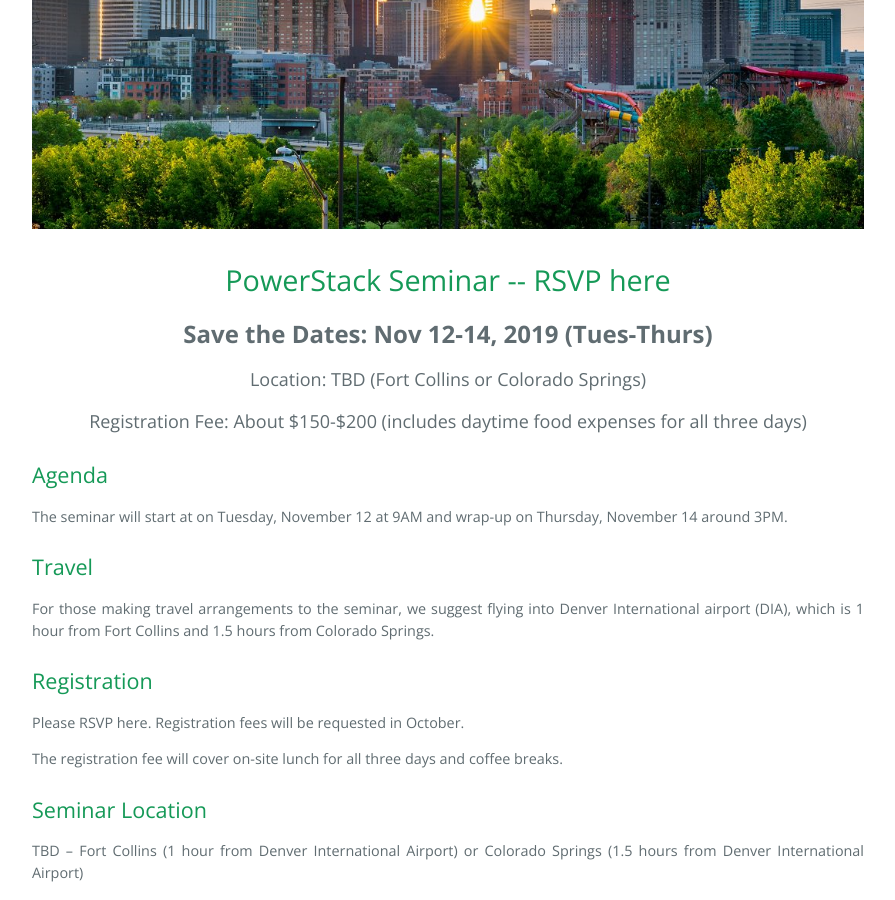
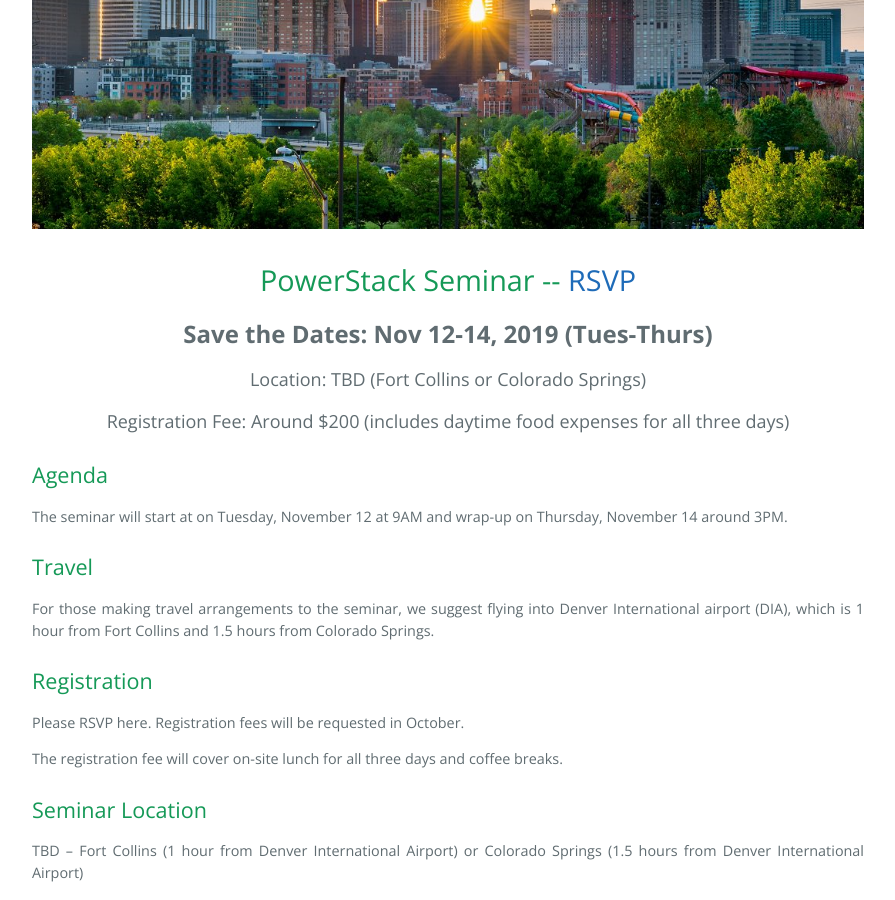
Before and after one commit to HPCPowerStack/hpcpowerstack.github.io, a Jekyll site: the page built from powerstack-nov19.md, in a window 1280 px wide and 900 px high, scrolled down 463 px. Shown: the whole window, without its empty margins (192-1087 px from the left). Built offline with Jekyll 4.4.1, drawn with Linux system fonts in a browser that asks for light colours; the repository's description, which GitHub fills in, is left out.

Commit message:
Add RSVP link for PowerStack Nov 2019

```diff
--- a/powerstack-nov19.md
+++ b/powerstack-nov19.md
@@ -3,10 +3,11 @@ layout: default
 ---
 ![](images/denver.jpg)
 
-<h1 align="center">PowerStack Seminar -- RSVP here</h1>
+<h1 align="center">PowerStack Seminar -- <a
+href="https://forms.gle/jeHxthbQK1Veb47k7">RSVP</a></h1>
 <p align="center"><font size="+2"><b>Save the Dates: Nov 12-14, 2019 (Tues-Thurs)</b></font></p>
 <p align="center"><font size="+1">Location: TBD (Fort Collins or Colorado Springs)</font></p>
-<p align="center"><font size="+1">Registration Fee: About $150-$200 (includes
+<p align="center"><font size="+1">Registration Fee: Around $200 (includes
 daytime food expenses for all three days)</font></p>
 
 ## Agenda
```
